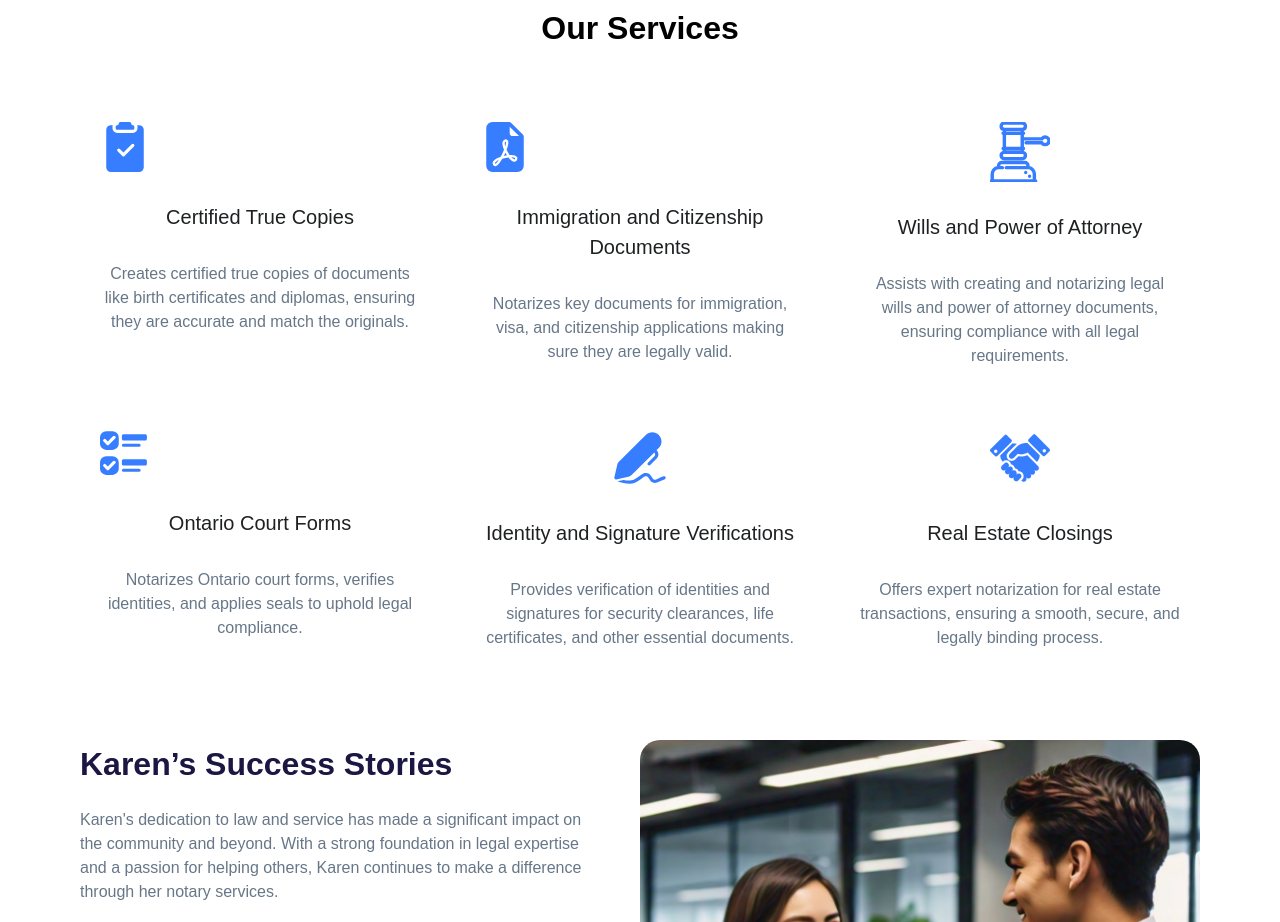
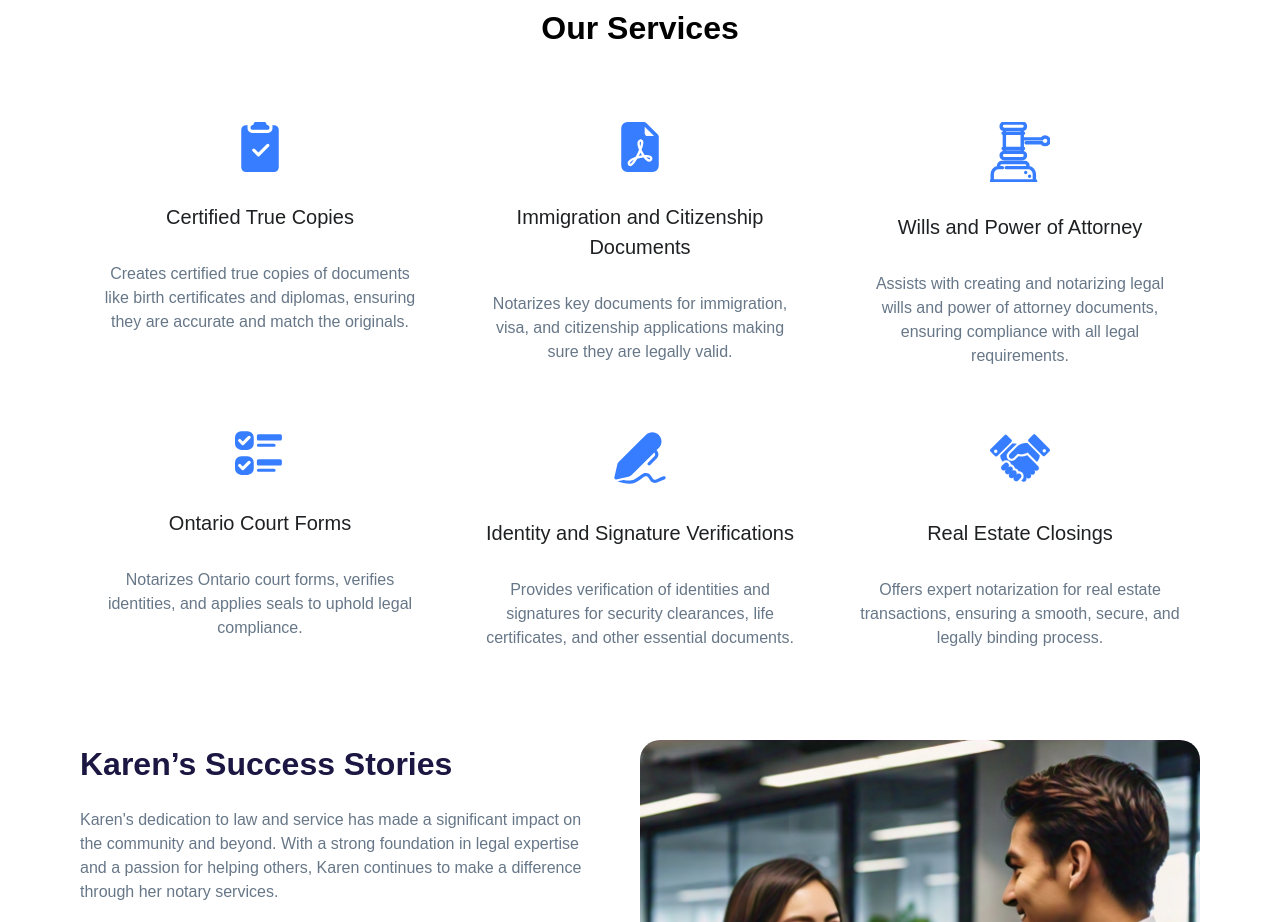
Before and after one commit to AKalyanPavan/Karen-s-Landing-Page, a React (Create React App) app: page / in a window 1280 px wide. Shown: the part 1340-2262 px from the top of the page. Built offline with nearby package versions, Linux system fonts and the light colour scheme.

Commit message:
Removing Icon classes

```diff
--- a/src/components/Homepage.js
+++ b/src/components/Homepage.js
@@ -175,7 +175,7 @@ function Homepage() {
 					<div className="text-[32px] font-bold  my-[50px]">Our Services</div>
 					<div className="grid min-[1100px]:grid-cols-3 min-[700px]:grid-cols-2 grid-cols-1 gap-[20px]">
 						<div className="p-[20px] text-center rounded-[10px]">
-							<svg className="mx-auto" xmlns="http://www.w3.org/2000/svg" width="50" height="50" fill="#377DFF" class="bi bi-clipboard2-check-fill" viewBox="0 0 16 16">
+							<svg className="mx-auto" xmlns="http://www.w3.org/2000/svg" width="50" height="50" fill="#377DFF" viewBox="0 0 16 16">
 								<path d="M10 .5a.5.5 0 0 0-.5-.5h-3a.5.5 0 0 0-.5.5.5.5 0 0 1-.5.5.5.5 0 0 0-.5.5V2a.5.5 0 0 0 .5.5h5A.5.5 0 0 0 11 2v-.5a.5.5 0 0 0-.5-.5.5.5 0 0 1-.5-.5"/>
 								<path d="M4.085 1H3.5A1.5 1.5 0 0 0 2 2.5v12A1.5 1.5 0 0 0 3.5 16h9a1.5 1.5 0 0 0 1.5-1.5v-12A1.5 1.5 0 0 0 12.5 1h-.585q.084.236.085.5V2a1.5 1.5 0 0 1-1.5 1.5h-5A1.5 1.5 0 0 1 4 2v-.5q.001-.264.085-.5m6.769 6.854-3 3a.5.5 0 0 1-.708 0l-1.5-1.5a.5.5 0 1 1 .708-.708L7.5 9.793l2.646-2.647a.5.5 0 0 1 .708.708"/>
 							</svg>
@@ -183,7 +183,7 @@ function Homepage() {
 							<div className="text-[#677788]">Creates certified true copies of documents like birth certificates and diplomas, ensuring they are accurate and match the originals.</div>
 						</div>
 						<div className="p-[20px] rounded-[10px]">
-							<svg className='mx-auto' xmlns="http://www.w3.org/2000/svg" width="50" height="50" fill="#377DFF" class="bi bi-file-earmark-pdf-fill" viewBox="0 0 16 16">
+							<svg className='mx-auto' xmlns="http://www.w3.org/2000/svg" width="50" height="50" fill="#377DFF" viewBox="0 0 16 16">
 								<path d="M5.523 12.424q.21-.124.459-.238a8 8 0 0 1-.45.606c-.28.337-.498.516-.635.572l-.035.012a.3.3 0 0 1-.026-.044c-.056-.11-.054-.216.04-.36.106-.165.319-.354.647-.548m2.455-1.647q-.178.037-.356.078a21 21 0 0 0 .5-1.05 12 12 0 0 0 .51.858q-.326.048-.654.114m2.525.939a4 4 0 0 1-.435-.41q.344.007.612.054c.317.057.466.147.518.209a.1.1 0 0 1 .026.064.44.44 0 0 1-.06.2.3.3 0 0 1-.094.124.1.1 0 0 1-.069.015c-.09-.003-.258-.066-.498-.256M8.278 6.97c-.04.244-.108.524-.2.829a5 5 0 0 1-.089-.346c-.076-.353-.087-.63-.046-.822.038-.177.11-.248.196-.283a.5.5 0 0 1 .145-.04c.013.03.028.092.032.198q.008.183-.038.465z"/>
 								<path fill-rule="evenodd" d="M4 0h5.293A1 1 0 0 1 10 .293L13.707 4a1 1 0 0 1 .293.707V14a2 2 0 0 1-2 2H4a2 2 0 0 1-2-2V2a2 2 0 0 1 2-2m5.5 1.5v2a1 1 0 0 0 1 1h2zM4.165 13.668c.09.18.23.343.438.419.207.075.412.04.58-.03.318-.13.635-.436.926-.786.333-.401.683-.927 1.021-1.51a11.7 11.7 0 0 1 1.997-.406c.3.383.61.713.91.95.28.22.603.403.934.417a.86.86 0 0 0 .51-.138c.155-.101.27-.247.354-.416.09-.181.145-.37.138-.563a.84.84 0 0 0-.2-.518c-.226-.27-.596-.4-.96-.465a5.8 5.8 0 0 0-1.335-.05 11 11 0 0 1-.98-1.686c.25-.66.437-1.284.52-1.794.036-.218.055-.426.048-.614a1.24 1.24 0 0 0-.127-.538.7.7 0 0 0-.477-.365c-.202-.043-.41 0-.601.077-.377.15-.576.47-.651.823-.073.34-.04.736.046 1.136.088.406.238.848.43 1.295a20 20 0 0 1-1.062 2.227 7.7 7.7 0 0 0-1.482.645c-.37.22-.699.48-.897.787-.21.326-.275.714-.08 1.103"/>
 							</svg>
@@ -200,7 +200,7 @@ function Homepage() {
 							<div className="text-[#677788]">Assists with creating and notarizing legal wills and power of attorney documents, ensuring compliance with all legal requirements.</div>
 						</div>
 						<div className="p-[20px] rounded-[10px]">
-							<svg className="mx-auto" xmlns="http://www.w3.org/2000/svg" width="50" height="50" fill="#377DFF" class="bi bi-ui-checks" viewBox="0 0 16 16">
+							<svg className="mx-auto" xmlns="http://www.w3.org/2000/svg" width="50" height="50" fill="#377DFF" viewBox="0 0 16 16">
 								<path d="M7 2.5a.5.5 0 0 1 .5-.5h7a.5.5 0 0 1 .5.5v1a.5.5 0 0 1-.5.5h-7a.5.5 0 0 1-.5-.5zM2 1a2 2 0 0 0-2 2v2a2 2 0 0 0 2 2h2a2 2 0 0 0 2-2V3a2 2 0 0 0-2-2zm0 8a2 2 0 0 0-2 2v2a2 2 0 0 0 2 2h2a2 2 0 0 0 2-2v-2a2 2 0 0 0-2-2zm.854-3.646a.5.5 0 0 1-.708 0l-1-1a.5.5 0 1 1 .708-.708l.646.647 1.646-1.647a.5.5 0 1 1 .708.708zm0 8a.5.5 0 0 1-.708 0l-1-1a.5.5 0 0 1 .708-.708l.646.647 1.646-1.647a.5.5 0 0 1 .708.708zM7 10.5a.5.5 0 0 1 .5-.5h7a.5.5 0 0 1 .5.5v1a.5.5 0 0 1-.5.5h-7a.5.5 0 0 1-.5-.5zm0-5a.5.5 0 0 1 .5-.5h5a.5.5 0 0 1 0 1h-5a.5.5 0 0 1-.5-.5m0 8a.5.5 0 0 1 .5-.5h5a.5.5 0 0 1 0 1h-5a.5.5 0 0 1-.5-.5"/>
 							</svg>
 							<div className="text-[20px] text-[#1E2022] font-medium my-[30px]">Ontario Court Forms</div>
```
